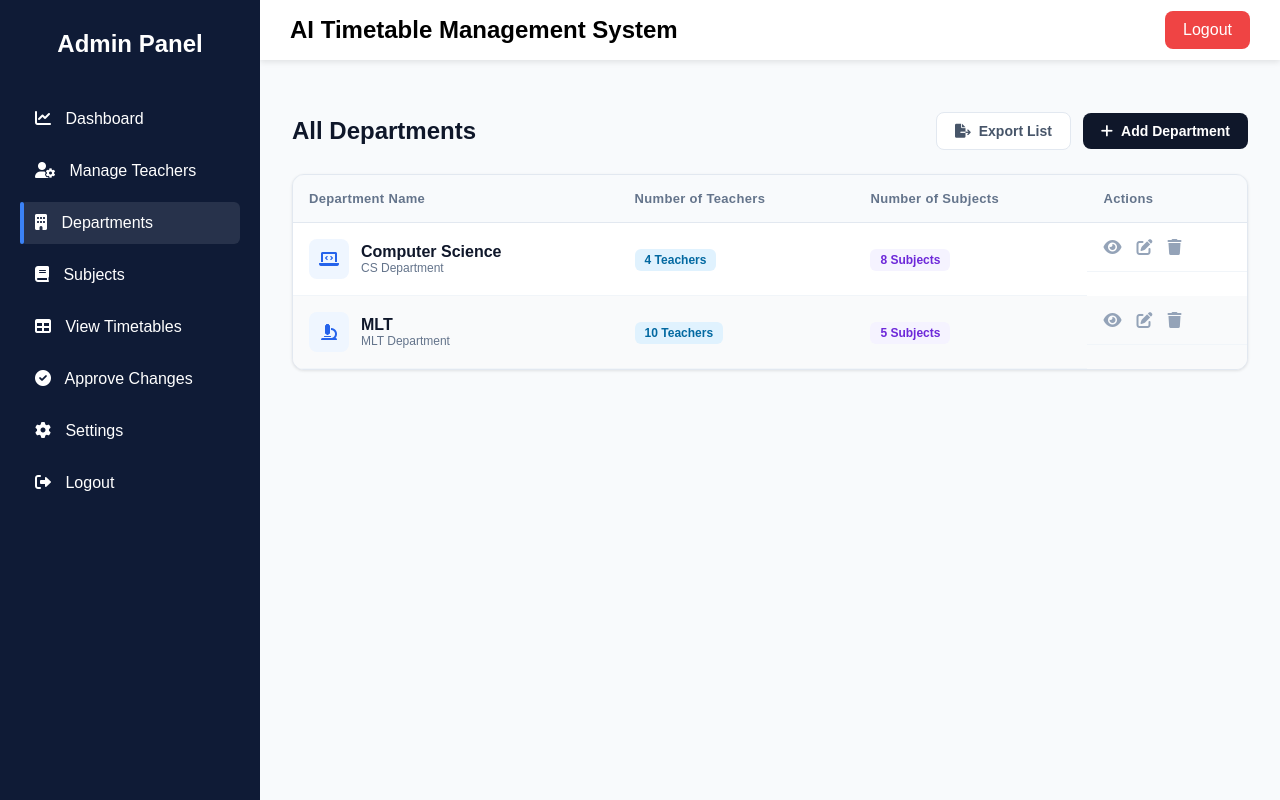
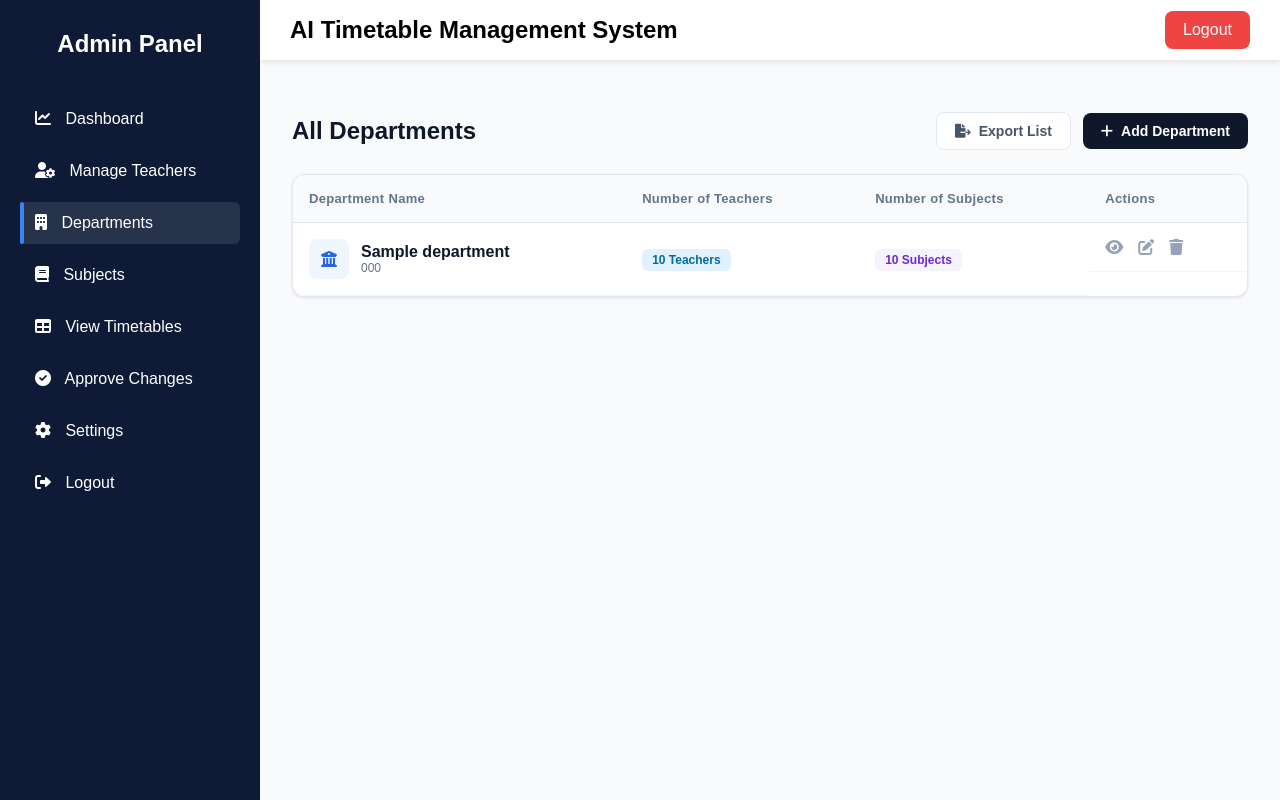
Before and after one commit to umarfarooqdev123/AI-Timetable-Model, a Flask app: page /departments in a window 1280 px wide. Run offline with Flask 3, Linux system fonts and the light colour scheme; tables that the repository leaves empty hold one stand-in row (values such as "Sample post").

Commit message:
Fetch and show department dynamically from DB

```diff
--- a/app.py
+++ b/app.py
@@ -203,7 +203,9 @@ def Admin_dashboard():
 
 @app.route("/departments")
 def departments():
-    return render_template("departments.html")
+    # Fetch all departments from the database
+    all_departments = Department.query.all()
+    return render_template("departments.html", departments=all_departments)
 
 @app.route("/subjects")
 def subjects():
--- a/templates/departments.html
+++ b/templates/departments.html
@@ -32,47 +32,28 @@
         </thead>
 
         <tbody>
+          {% for department in departments %}
           <tr>
             <td>
               <div class="dept-flex">
                 <div class="icon blue">
-                  <i class="fas fa-laptop-code"></i>
+                  <i class="fas fa-university"></i>
                 </div>
                 <div>
-                  <div class="name">Computer Science</div>
-                  <div class="sub">CS Department</div>
+                  <div class="name">{{ department.department_name }}</div>
+                  <div class="sub">{{ department.department_code }}</div>
                 </div>
               </div>
             </td>
-            <td><span class="tag blue">4 Teachers</span></td>
-            <td><span class="tag purple">8 Subjects</span></td>
+            <td><span class="tag blue">{{ department.total_teachers }} Teachers</span></td>
+            <td><span class="tag purple">{{ department.total_subjects }} Subjects</span></td>
             <td class="actions">
               <i class="fas fa-eye view" title="View"></i>
               <i class="fas fa-edit edit" title="Edit"></i>
               <i class="fas fa-trash delete" title="Delete"></i>
             </td>
           </tr>
-
-          <tr>
-            <td>
-              <div class="dept-flex">
-                <div class="icon blue">
-                  <i class="fas fa-microscope"></i>
-                </div>
-                <div>
-                  <div class="name">MLT</div>
-                  <div class="sub">MLT Department</div>
-                </div>
-              </div>
-            </td>
-            <td><span class="tag blue">10 Teachers</span></td>
-            <td><span class="tag purple">5 Subjects</span></td>
-            <td class="actions">
-              <i class="fas fa-eye view" title="View"></i>
-              <i class="fas fa-edit edit" title="Edit"></i>
-              <i class="fas fa-trash delete" title="Delete"></i>
-            </td>
-          </tr>
+          {% endfor %}
         </tbody>
       </table>
     </div>
```
Also changed, not shown: seed.py (+26 -1 lines).
